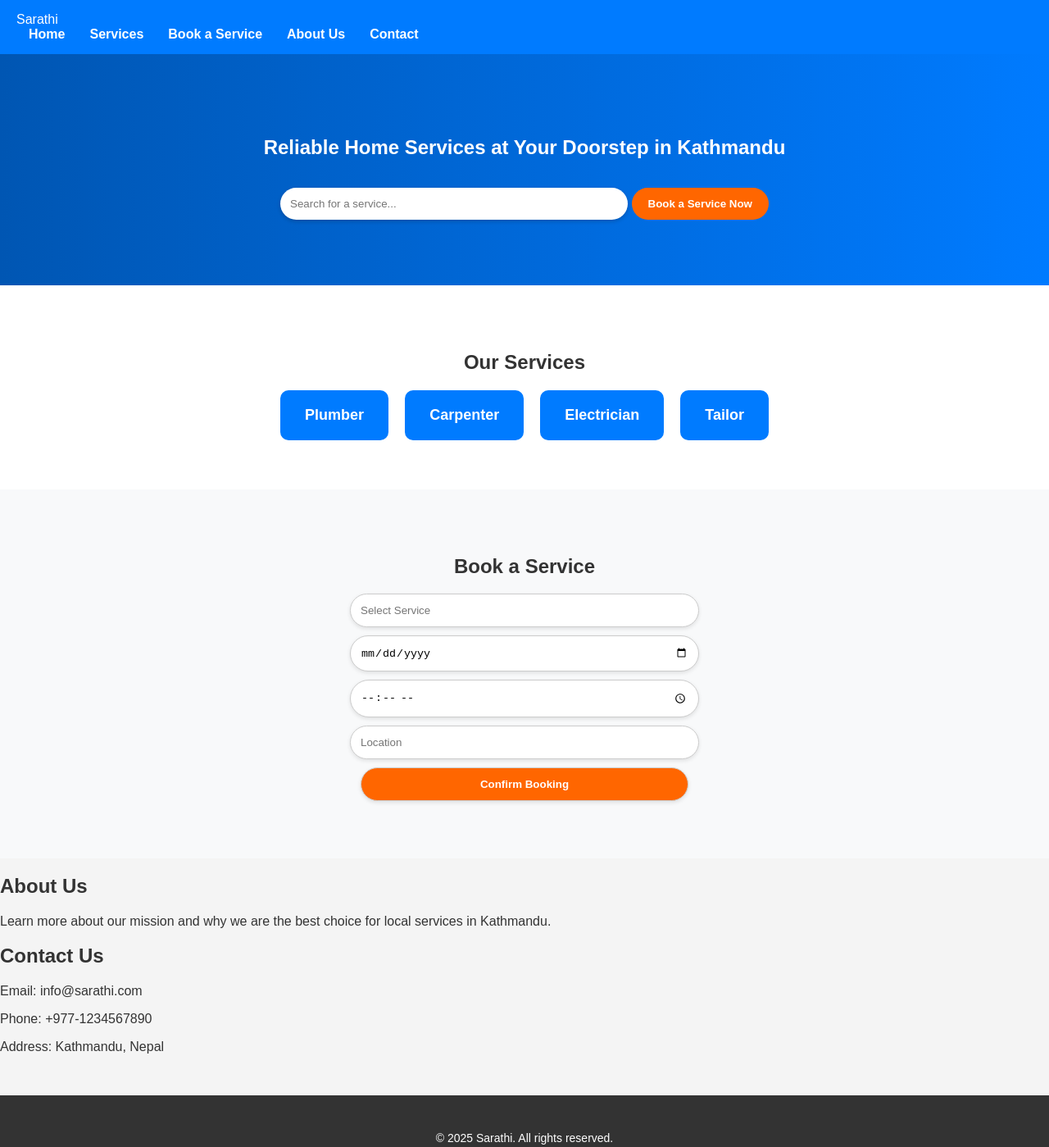
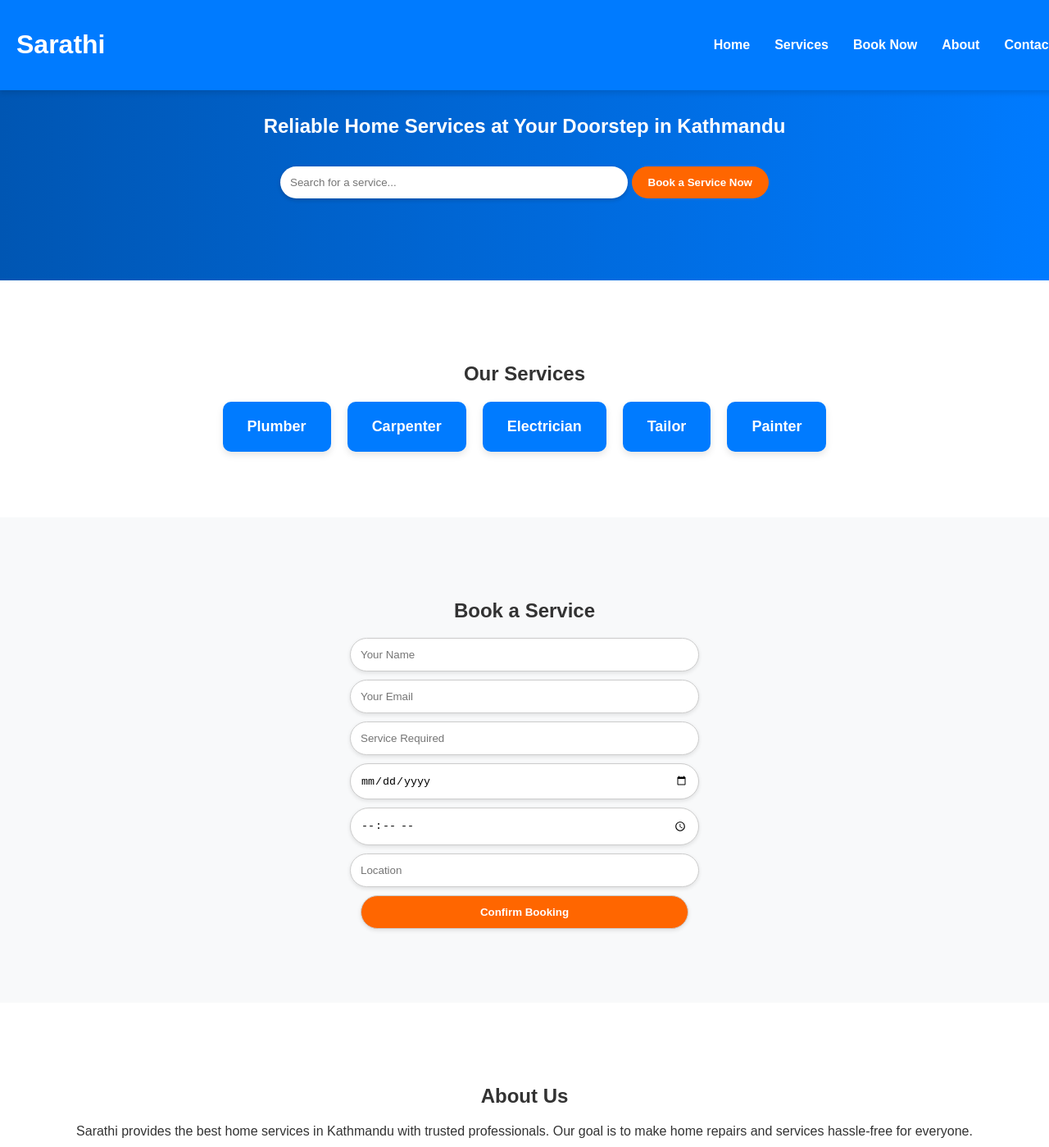
Before and after one commit to shahaa01/PROJECTSARATHI, a plain HTML site: page index.html in a window 1280 px wide. Shown: the top 1399 px of the page at 82% size. Drawn offline with Linux system fonts and the light colour scheme.

Commit message:
Improved style

```diff
--- a/index.html
+++ b/index.html
@@ -3,25 +3,25 @@
 <head>
     <meta charset="UTF-8">
     <meta name="viewport" content="width=device-width, initial-scale=1.0">
-    <title>Sarathi - Home Services in Kathmandu</title>
+    <title>Sarathi - Local Services in Kathmandu</title>
     <link rel="stylesheet" href="style.css">
 </head>
 <body>
     <header>
+        <h1>Sarathi</h1>
         <nav>
-            <div class="logo">Sarathi</div>
             <ul>
                 <li><a href="#home">Home</a></li>
                 <li><a href="#services">Services</a></li>
-                <li><a href="#booking">Book a Service</a></li>
-                <li><a href="#about">About Us</a></li>
+                <li><a href="#booking">Book Now</a></li>
+                <li><a href="#about">About</a></li>
                 <li><a href="#contact">Contact</a></li>
             </ul>
         </nav>
     </header>
 
     <section id="home" class="hero">
-        <h1>Reliable Home Services at Your Doorstep in Kathmandu</h1>
+        <h2>Reliable Home Services at Your Doorstep in Kathmandu</h2>
         <input type="text" placeholder="Search for a service...">
         <button>Book a Service Now</button>
     </section>
@@ -33,29 +33,32 @@
             <div class="service-item">Carpenter</div>
             <div class="service-item">Electrician</div>
             <div class="service-item">Tailor</div>
+            <div class="service-item">Painter</div>
         </div>
     </section>
 
     <section id="booking" class="booking">
         <h2>Book a Service</h2>
         <form>
-            <input type="text" placeholder="Select Service">
-            <input type="date">
-            <input type="time">
-            <input type="text" placeholder="Location">
+            <input type="text" placeholder="Your Name" required>
+            <input type="email" placeholder="Your Email" required>
+            <input type="text" placeholder="Service Required" required>
+            <input type="date" required>
+            <input type="time" required>
+            <input type="text" placeholder="Location" required>
             <button type="submit">Confirm Booking</button>
         </form>
     </section>
 
     <section id="about" class="about">
         <h2>About Us</h2>
-        <p>Learn more about our mission and why we are the best choice for local services in Kathmandu.</p>
+        <p>Sarathi provides the best home services in Kathmandu with trusted professionals. Our goal is to make home repairs and services hassle-free for everyone.</p>
     </section>
 
     <section id="contact" class="contact">
         <h2>Contact Us</h2>
+        <p>Phone: +977-123456789</p>
         <p>Email: info@sarathi.com</p>
-        <p>Phone: +977-1234567890</p>
         <p>Address: Kathmandu, Nepal</p>
     </section>
 
--- a/style.css
+++ b/style.css
@@ -18,6 +18,11 @@ header {
     justify-content: space-between;
     align-items: center;
     box-shadow: 0 4px 6px rgba(0, 0, 0, 0.1);
+    position: fixed;
+    width: 100%;
+    top: 0;
+    left: 0;
+    z-index: 1000;
 }
 
 nav ul {
@@ -45,7 +50,7 @@ nav ul li a:hover {
 /* Hero Section */
 .hero {
     text-align: center;
-    padding: 80px 20px;
+    padding: 120px 20px 100px;
     background: linear-gradient(to right, #0056b3, #007bff);
     color: white;
 }
@@ -69,17 +74,18 @@ nav ul li a:hover {
     border-radius: 25px;
     margin-top: 15px;
     font-weight: bold;
-    transition: background 0.3s;
+    transition: background 0.3s, transform 0.2s;
 }
 
 .hero button:hover {
     background: #cc5500;
+    transform: scale(1.05);
 }
 
 /* Services Section */
 .services {
     text-align: center;
-    padding: 60px 20px;
+    padding: 80px 20px;
     background: white;
 }
 
@@ -99,17 +105,18 @@ nav ul li a:hover {
     font-size: 18px;
     font-weight: bold;
     transition: transform 0.3s, background 0.3s;
+    box-shadow: 0 4px 8px rgba(0, 0, 0, 0.1);
 }
 
 .service-item:hover {
-    transform: scale(1.05);
+    transform: scale(1.1);
     background: #0056b3;
 }
 
 /* Booking Section */
 .booking {
     text-align: center;
-    padding: 60px 20px;
+    padding: 80px 20px;
     background: #f8f9fa;
 }
 
@@ -129,11 +136,26 @@ nav ul li a:hover {
     color: white;
     cursor: pointer;
     font-weight: bold;
-    transition: background 0.3s;
+    transition: background 0.3s, transform 0.2s;
 }
 
 .booking form button:hover {
     background: #cc5500;
+    transform: scale(1.05);
+}
+
+/* About Section */
+.about {
+    text-align: center;
+    padding: 80px 20px;
+    background: white;
+}
+
+/* Contact Section */
+.contact {
+    text-align: center;
+    padding: 80px 20px;
+    background: #f8f9fa;
 }
 
 /* Footer */
@@ -166,3 +188,8 @@ footer ul li a {
 footer ul li a:hover {
     color: #fff;
 }
+
+/* Smooth Animations */
+button, .service-item {
+    transition: all 0.3s ease-in-out;
+}
```
